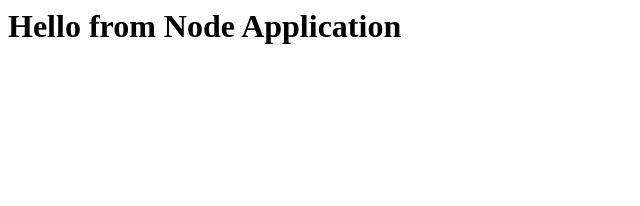
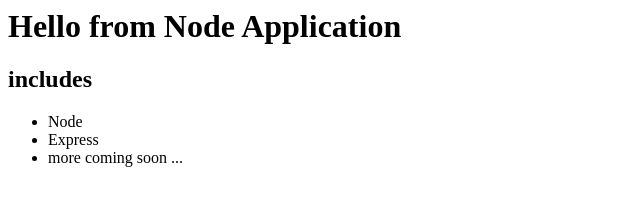
Before and after one commit to leobailey/core_02_node, a website: page index.html in a window 1280 px wide. Shown: the whole page, without its empty margins (0-640 px from the left). Drawn offline with Linux system fonts and the light colour scheme.

Commit message:
amend text on homepage

```diff
--- a/index.html
+++ b/index.html
@@ -5,6 +5,12 @@
 </head>
 <body>
 <h1>Hello from Node Application</h1>
+<h2>includes</h2>
+<ul>
+    <li>Node</li>
+    <li>Express</li>
+    <li>more coming soon ...</li>
+</ul>
 
 </body>
 
```
